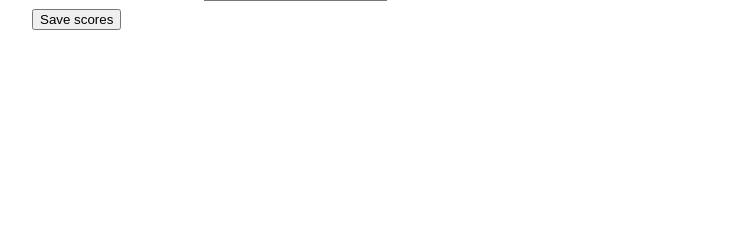
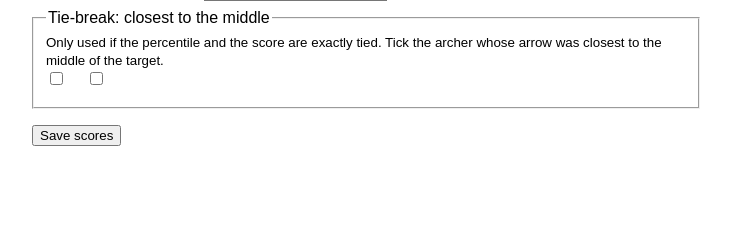
Before and after one commit to dolphin-archery/Handicapped-H2Hs, a Flask app: template h2h/templates/match.html in a window 1280 px wide. Shown: the part 244-482 px from the top of the page, without its empty margins (128-859 px from the left). Run offline with Flask 3, Linux system fonts and the light colour scheme; the template is opened without the code that fills it, so the values that code supplies are empty.

Commit message:
Add closest-to-the-middle tick boxes to the match page (task 47)
Co-Authored-By: Claude Sonnet 5.5 <noreply@anthropic.com>

```diff
--- a/h2h/app.py
+++ b/h2h/app.py
@@ -328,6 +328,7 @@ def create_app(state: SessionState | None = None) -> Flask:
         match_index: int,
         error: str | None = None,
         form_scores: dict[int, str] | None = None,
+        form_closest: list[int] | None = None,
     ):
         """One match of the current pass: score entry plus that match's results.
 
@@ -342,6 +343,9 @@ def create_app(state: SessionState | None = None) -> Flask:
             Raw text to refill the score boxes with after a rejected
             submission, keyed by archer index; defaults to the match's
             already-saved scores, if any.
+        form_closest : list[int] | None, default=None
+            The "closest to the middle" boxes to show ticked after a rejected
+            submission; defaults to the archer a saved tie was decided for.
 
         Returns
         -------
@@ -364,6 +368,8 @@ def create_app(state: SessionState | None = None) -> Flask:
         results = [by_archer[i] for i in (a, b) if i in by_archer]  # in match order
         if form_scores is None:
             form_scores = {r.archer_index: r.score for r in results}
+        if form_closest is None:
+            form_closest = [r.archer_index for r in results if r.won and r.decided_by == "closest"]
 
         # A bye match has no opponent, so no chart.
         chart_data = None
@@ -379,6 +385,7 @@ def create_app(state: SessionState | None = None) -> Flask:
             results=results,
             chart_data=chart_data,
             form_scores=form_scores,
+            ticked_closest=form_closest,
             error=error,
         )
 
@@ -407,8 +414,10 @@ def create_app(state: SessionState | None = None) -> Flask:
         archers = [p for p in matches[match_index] if p is not None]
 
         form_scores = {i: request.form.get(f"score_{i}", "") for i in archers}
+        ticked = request.form.getlist("closest")
+        form_closest = [int(v) for v in ticked if v.isdigit()]
         try:
-            closest = _closest_archer(request.form.getlist("closest"), archers)
+            closest = _closest_archer(ticked, archers)
             scores = {}
             for archer_idx, raw in form_scores.items():
                 try:
@@ -417,8 +426,18 @@ def create_app(state: SessionState | None = None) -> Flask:
                     msg = f"{event.archers[archer_idx].name}'s score must be a number."
                     raise ValueError(msg) from None
             event.record_match(scores, closest=closest)
+        except stats.TieBreakRequired:
+            msg = (
+                "Percentile and score are tied. Tick which archer's arrow was closest "
+                "to the middle, then save again."
+            )
+            return event_match(
+                match_index, error=msg, form_scores=form_scores, form_closest=form_closest
+            )
         except ValueError as exc:
-            return event_match(match_index, error=str(exc), form_scores=form_scores)
+            return event_match(
+                match_index, error=str(exc), form_scores=form_scores, form_closest=form_closest
+            )
         return redirect(url_for("event_match", match_index=match_index))
 
     @app.get("/event/results")
--- a/h2h/templates/base.html
+++ b/h2h/templates/base.html
@@ -13,6 +13,7 @@
     .warning { color: #b00; }
     .maths { background: #f5f5f5; padding: 1rem; border-radius: 4px; margin: 1rem 0; }
     .draw { color: #666; }
+    fieldset.tiebreak { margin: 0.5rem 0 1rem; max-width: 40rem; }
   </style>
 </head>
 <body>
--- a/h2h/templates/match.html
+++ b/h2h/templates/match.html
@@ -40,6 +40,20 @@
     </label>
   </div>
   {% endif %}
+  {% if b is not none %}
+  {# Used only if percentile and score are exactly tied; the script below keeps at most one ticked. #}
+  <fieldset class="tiebreak">
+    <legend>Tie-break: closest to the middle</legend>
+    <small>Only used if the percentile and the score are exactly tied. Tick the archer whose arrow
+      was closest to the middle of the target.</small>
+    <div class="row">
+      <label><input type="checkbox" name="closest" value="{{ a }}"
+          {% if a in ticked_closest %}checked{% endif %}> {{ event.archers[a].name }}</label>
+      <label style="margin-left: 1rem;"><input type="checkbox" name="closest" value="{{ b }}"
+          {% if b in ticked_closest %}checked{% endif %}> {{ event.archers[b].name }}</label>
+    </div>
+  </fieldset>
+  {% endif %}
   <button type="submit">{{ 'Save changed scores' if results else 'Save scores' }}</button>
   {% if results %}
   <small>Saving again replaces the scores below, until the event advances to the next pass.</small>
@@ -64,6 +78,9 @@
     {% endfor %}
   </tbody>
 </table>
+{% if results[0].decided_by == 'closest' %}
+<p><small>Percentile and score were tied; decided by closest to the middle.</small></p>
+{% endif %}
 {% endif %}
 
 {% if graph_view %}
@@ -73,4 +90,16 @@
   <p>A bye match has no opponent to compare against, so there is no distribution chart.</p>
   {% endif %}
 {% endif %}
+<script>
+  // The two "closest to the middle" boxes are mutually exclusive: ticking one clears the other.
+  const closestBoxes = document.querySelectorAll('input[name="closest"]');
+  closestBoxes.forEach((box) => {
+    box.addEventListener("change", () => {
+      if (!box.checked) return;
+      closestBoxes.forEach((other) => {
+        if (other !== box) other.checked = false;
+      });
+    });
+  });
+</script>
 {% endblock %}
```
Also changed, not shown: Specification/logbook.md (+22 -0 lines), tests/helpers.py (+1 -1 lines), tests/test_event_routes.py (+134 -0 lines).
